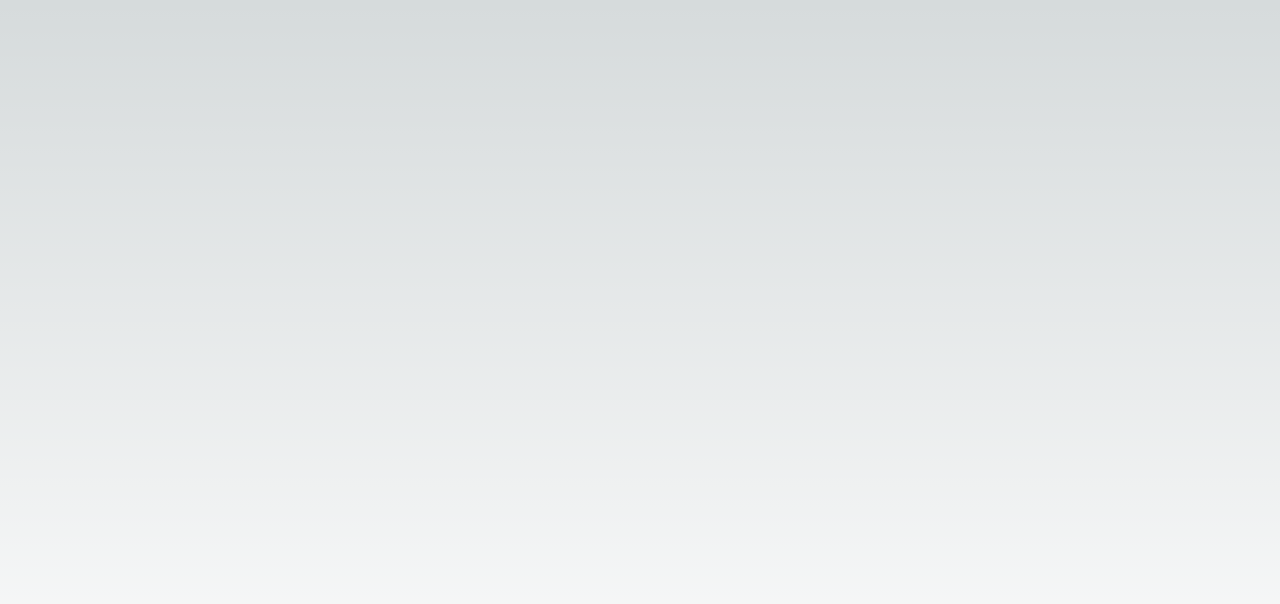
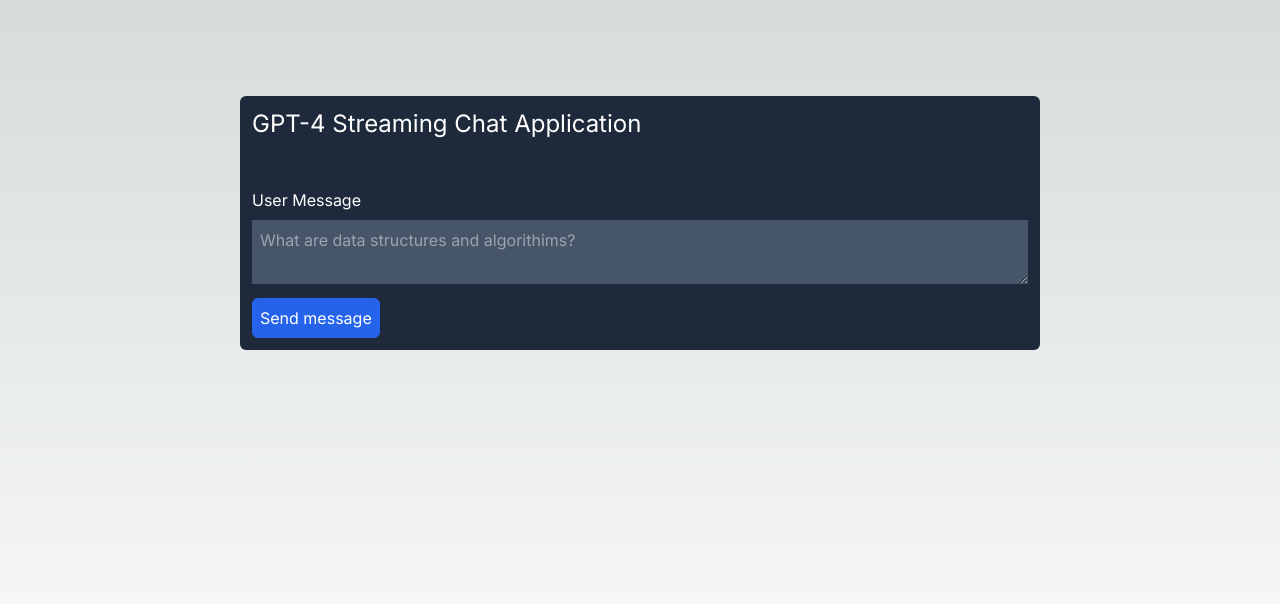
Before and after one commit to masoudsoleymani/i-chat, a Next.js app: page / in a window 1280 px wide. Shown: the top 604 px of the page. Built offline with nearby package versions, Linux system fonts and the light colour scheme.

Commit message:
feat: add chat component

```diff
--- a/src/app/page.tsx
+++ b/src/app/page.tsx
@@ -1,6 +1,12 @@
+import Chat from '@/components/chat'
+
 export default function Home() {
   return (
     <main className="flex min-h-screen flex-col items-center justify-between p-24">
+      <div className="bg-slate-800 p-3 w-[800px] rounded-md text-white">
+        <h2 className="text-2xl">GPT-4 Streaming Chat Application</h2>
+        <Chat />
+      </div>
     </main>
   )
 }
--- /dev/null
+++ b/src/components/chat.tsx
@@ -0,0 +1,49 @@
+"use client"
+import { useChat, Message } from "ai/react"
+
+export default function Chat() {
+    const { input, handleInputChange, handleSubmit, messages } = useChat();
+
+    return (
+        <div>
+            {messages.map((message : Message) => {
+                return (
+                    <div key={message.id}>
+                        {
+                            message.role === "assistant"
+                            ?
+                            <h3 className="text-lg font-semibold mt-2">
+                                GPT-4
+                            </h3>
+                            :
+                            <h3 className="text-lg font-semibold mt-2">
+                                User
+                            </h3>
+                        }
+
+                        {message.content.split("\n").map((currentTextBlock: string, index : number) => {
+                            if(currentTextBlock === "") {
+                                return <p key={message.id + index}>&nbsp;</p>
+                            } else {
+                                return <p key={message.id + index}>{currentTextBlock}</p>
+                            }
+                        })}
+                    </div>
+                )
+            })}
+
+            <form className="mt-12" onSubmit={handleSubmit}>
+                <p>User Message</p>
+                <textarea
+                    className="mt-2 w-full bg-slate-600 p-2"
+                    placeholder={"What are data structures and algorithims?"}
+                    value={input}
+                    onChange={handleInputChange}
+                />
+                <button className="rounded-md bg-blue-600 p-2 mt-2">
+                    Send message
+                </button>
+            </form>
+        </div>
+    )
+}
```
